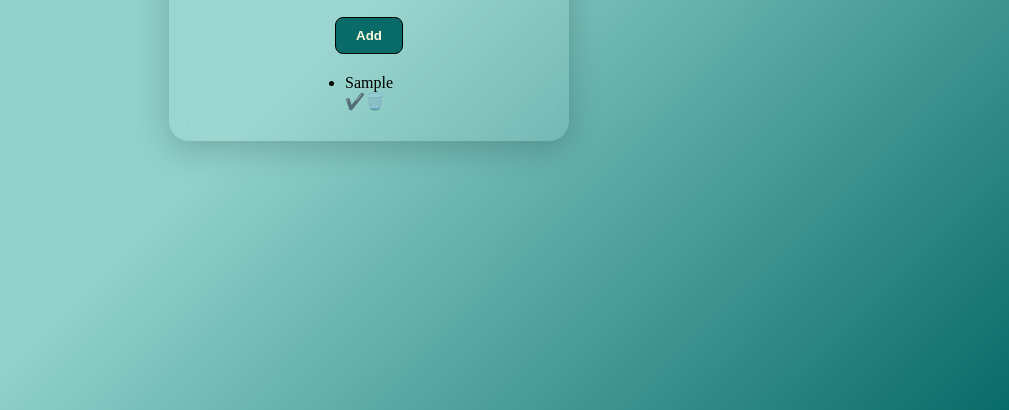
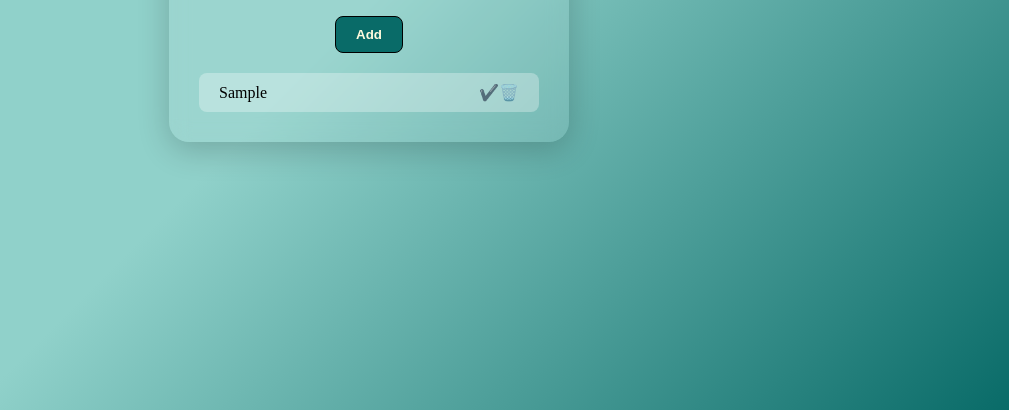
Before and after one commit to Hugotk64/to-doList, a plain HTML site: page index.html in a window 1280 px wide. Both pictures are taken after typing "Sample" into the empty fields and a click on the button "Add". Shown: the part 390-800 px from the top of the page, without its empty margins (271-1280 px from the left). Drawn offline with nearby package versions, Linux system fonts and the light colour scheme.

Commit message:
style: set overflow on y for the list ul and remove list style from task elements.

```diff
--- a/css/style.css
+++ b/css/style.css
@@ -90,3 +90,32 @@ body {
 #addTask:focus {
     border: 1px solid #000;
 }
+
+/* List of tasks */
+#taskList {
+    width: 100%;
+    max-height: 200px;
+
+    display: flex;
+    flex-direction: column;
+    gap: 10px;
+
+    overflow-y: scroll;
+    scrollbar-width: none; /* Remove scrollbar */
+}
+
+/* Stack items */
+#taskList li {
+    background-color: #ffffff4d;
+
+    padding: 10px 20px;
+
+    border-radius: 8px;
+
+    list-style: none;
+
+    /* Center items and set space between them */
+    display: flex;
+    justify-content: space-between;
+    align-items: center;
+}
```
